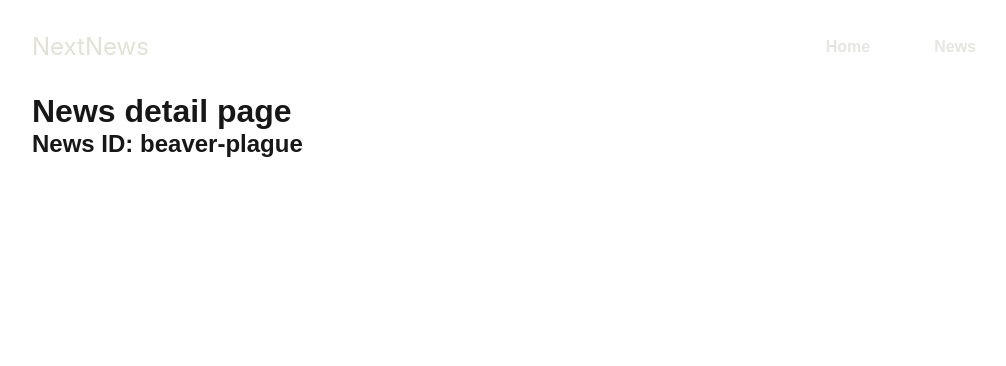
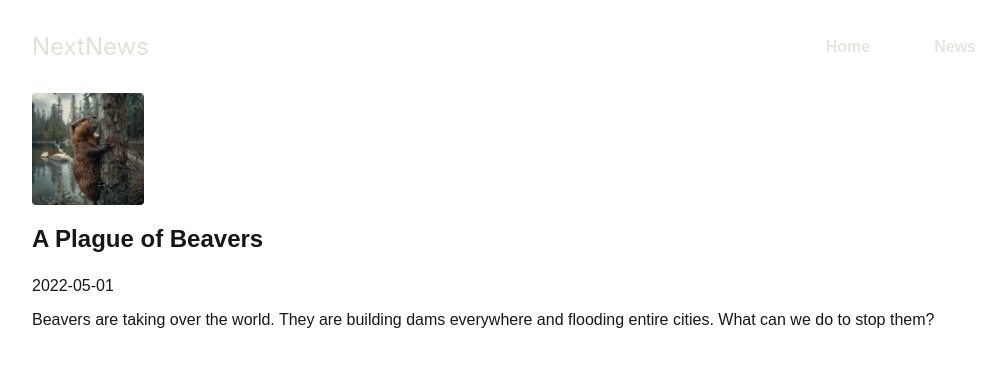
Before and after one commit to denleonchev/nextjs-routing-rendering, a Next.js app: page /news/beaver-plague in a window 1280 px wide. Shown: the top 366 px of the page, without its empty margins (128-1134 px from the left). Built offline with nearby package versions, Linux system fonts and the light colour scheme.

Commit message:
Add custom not found page and handle not found news item

```diff
--- /dev/null
+++ b/src/app/news/[id]/page.module.css
@@ -0,0 +1,9 @@
+.newsArticle img {
+  width: 7rem;
+  margin-bottom: 1rem;
+  border-radius: 4px;
+}
+
+.newsArticle * {
+  margin-bottom: 1em;
+}
--- a/src/app/news/[id]/page.tsx
+++ b/src/app/news/[id]/page.tsx
@@ -1,9 +1,23 @@
+import { DUMMY_NEWS } from "@/dummy-news";
+import styles from "@/app/news/[id]/page.module.css";
+import { notFound } from "next/navigation";
+
 export default async function NewsDetailPage(props: PageProps<"/news/[id]">) {
   const { id } = await props.params;
+  const newsItem = DUMMY_NEWS.find((newsItem) => newsItem.slug === id);
+
+  if (!newsItem) {
+    notFound();
+  }
+
   return (
-    <>
-      <h1>News detail page</h1>
-      <h2>News ID: {id}</h2>
-    </>
+    <article className={styles.newsArticle}>
+      <header>
+        <img src={`/images/news/${newsItem.image}`} alt={newsItem.title} />
+        <h1>{newsItem.title}</h1>
+        <time dateTime={newsItem.date}>{newsItem.date}</time>
+      </header>
+      <p>{newsItem.content}</p>
+    </article>
   );
 }
```
Also changed, not shown: src/app/not-found.module.css (added, +7 -0 lines), src/app/not-found.tsx (added, +10 -0 lines).
